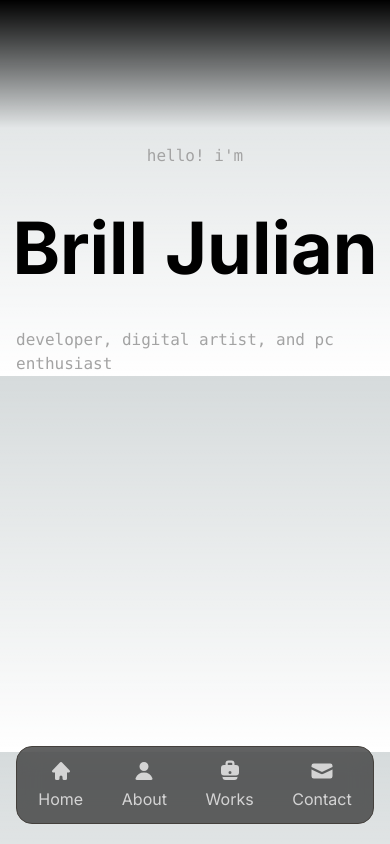
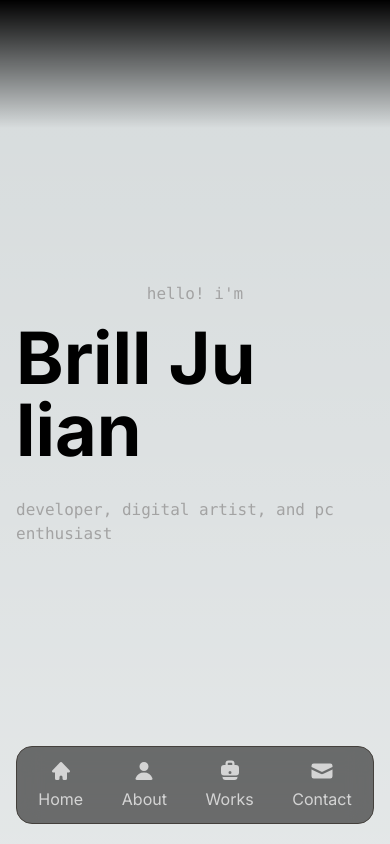
Before and after one commit to riru12/riruweb, a Next.js app: page / in a window 390 px wide. Shown: the top 844 px of the page. Built offline with nearby package versions, Linux system fonts and the light colour scheme.

Commit message:
navbar color adjustment, spacing adjustment in hero

```diff
--- a/app/assets/css/hero.css
+++ b/app/assets/css/hero.css
@@ -39,25 +39,31 @@
 .fancy:hover .enhance > :nth-child(1 of .special){
     /* text-8xl */
     font-size: 6rem; /* 96px */
-    transform: translate(-220%, -20%) rotate(8deg);
+    transform: translate(-240%, -20%) rotate(8deg);
 }
 
 .fancy:hover .enhance > :nth-child(2 of .special){
     /* text-8xl */
     font-size: 6rem; /* 96px */
-    transform: translate(-50%, 20%) rotate(2deg);
+    transform: translate(-70%, 20%) rotate(2deg);
 }
 
 .fancy:hover .enhance > :nth-child(3 of .special){
     /* text-8xl */
     font-size: 6rem; /* 96px */
-    transform: translate(120%, -20%) rotate(-3deg);
+    transform: translate(100%, -20%) rotate(-3deg);
 }
 
 .fancy:hover .enhance > :nth-child(4 of .special){
     /* text-8xl */
     font-size: 6rem; /* 96px */
-    transform: translate(160%, 20%) rotate(-8deg);
+    transform: translate(140%, 20%) rotate(-8deg);
+}
+
+.fancy:hover .enhance > :nth-child(5 of .special){
+    /* text-8xl */
+    font-size: 6rem; /* 96px */
+    transform: translate(430%, 20%) rotate(20deg);
 }
 
 @keyframes breathing {
--- a/app/components/hero.jsx
+++ b/app/components/hero.jsx
@@ -3,10 +3,10 @@ import "../assets/css/hero.css";
 
 const Hero = () => {
     return(
-        <div id="hero" className="flex flex-col items-center mt-36 mx-0 px-4 md:mx-[20vw]">
-            <div className="unfancy font-mono text-neutral-400">hello! i'm</div>
+        <div id="hero" className="flex flex-col justify-center items-center h-screen mx-0 px-4 md:mx-[20vw] ">
+            <div className="unfancy font-mono text-neutral-400 py-2">hello! i'm</div>
             <div className="flex justify-center items-center h-40 w-full font-bold fancy name">
-                <div className="font-bold enhance flex gradient-text">
+                <div className="font-bold enhance gradient-text">
                     <span className="letter">B</span>
                     <span className="special">r</span>
                     <span className="special">i</span>
@@ -20,9 +20,10 @@ const Hero = () => {
                     <span className="letter">i</span>
                     <span className="letter">a</span>
                     <span className="letter">n</span>
+                    <span className="special text-[0px]">!</span>
                 </div>
             </div>
-            <div className="unfancy font-mono text-neutral-400">developer, digital artist, and pc enthusiast</div>
+            <div className="unfancy font-mono text-neutral-400 py-6">developer, digital artist, and pc enthusiast</div>
         </div>
     )
 }
--- a/app/components/navbar.jsx
+++ b/app/components/navbar.jsx
@@ -9,7 +9,7 @@ import ContactIcon from "../assets/icons/ContactIcon.jsx"
 const Navbar = () => {
     return (
         <div className="flex fixed w-full justify-center mx-0 px-4 bottom-5 md:justify-normal md:mx-[20vw] md:top-5 md:bottom-auto z-50">
-            <nav className="flex grow justify-around rounded-2xl bg-[#262626b3] backdrop-blur-md border-solid border-stone-700 border-[1px] p-1 gap-1 md:grow-0">
+            <nav className="flex grow justify-around rounded-2xl bg-[#1a1a1a99] backdrop-blur-md border-solid border-stone-700 border-[1px] p-1 gap-1 md:grow-0">
                 <a href="/" className="grow rounded-[12px] text-neutral-300 hover:bg-[#404040d9] text-center px-4 py-2 cursor-pointer">
                     <div className="flex flex-col gap-1 md:flex-row md:gap-2">
                         <div className="flex justify-center items-center"><HomeIcon fillColor="#d4d4d4"/></div>
--- a/app/page.js
+++ b/app/page.js
@@ -9,6 +9,8 @@ export default function Home() {
       <Navbar />
       <Gradient />
       <Hero />
+      <Hero />
+      <Hero />
     </main>
   );
 }
```
